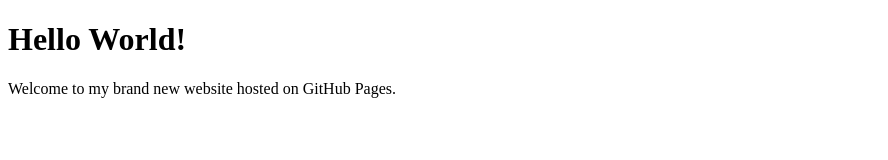
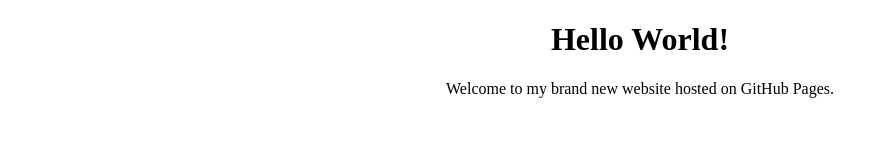
Before and after one commit to Texture-Team/dawnspure-news, a plain HTML site: page index.html in a window 1280 px wide. Shown: the whole page, without its empty margins (0-888 px from the left). Drawn offline with Linux system fonts and the light colour scheme.

Commit message:
Update index.html
Test 2

```diff
--- a/index.html
+++ b/index.html
@@ -4,9 +4,7 @@
     <title>My GitHub Website</title>
 </head>
 <body>
-    <div style="text align: center;">
-        <h1>Hello World!</h1>
-        <p>Welcome to my brand new website hosted on GitHub Pages.</p>
-    </div>
+    <h1 style="text-align:center;">Hello World!</h1>
+    <p style="text-align:center;">Welcome to my brand new website hosted on GitHub Pages.</p>
 </body>
 </html>
```
